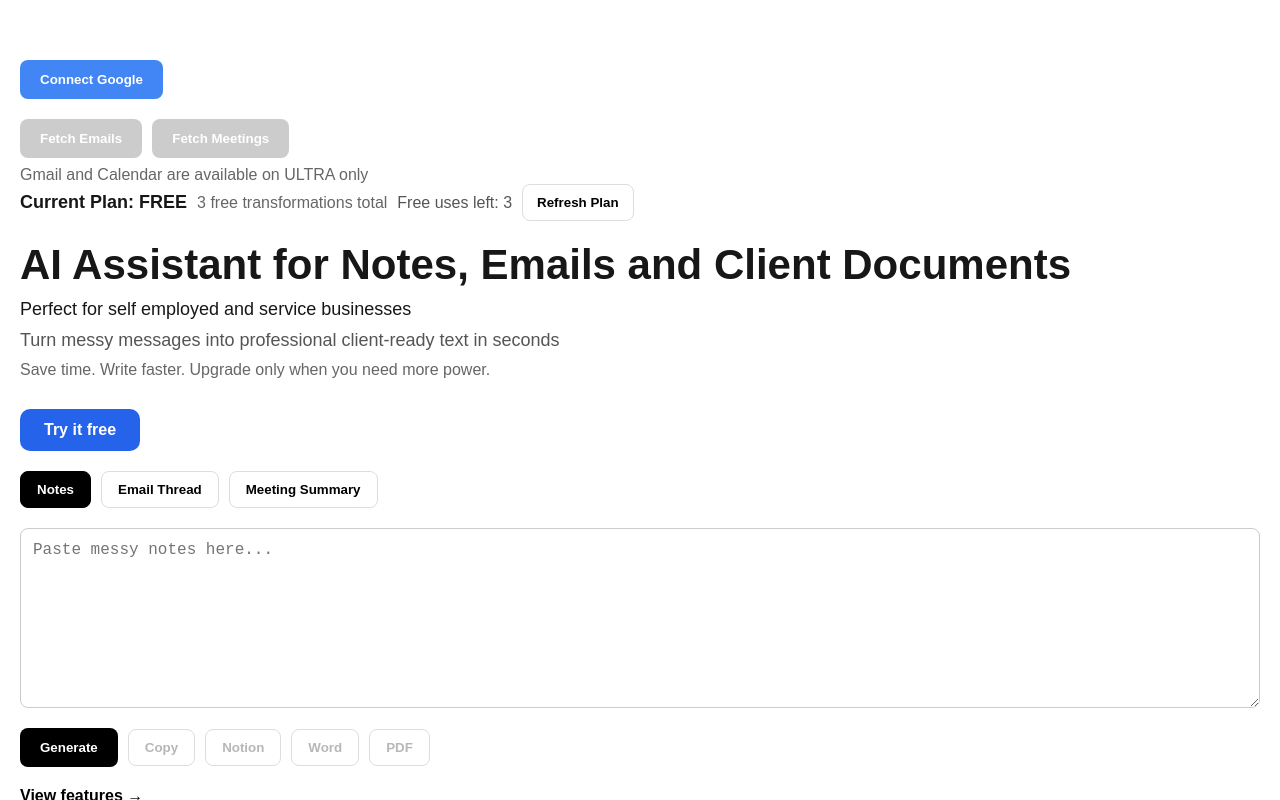
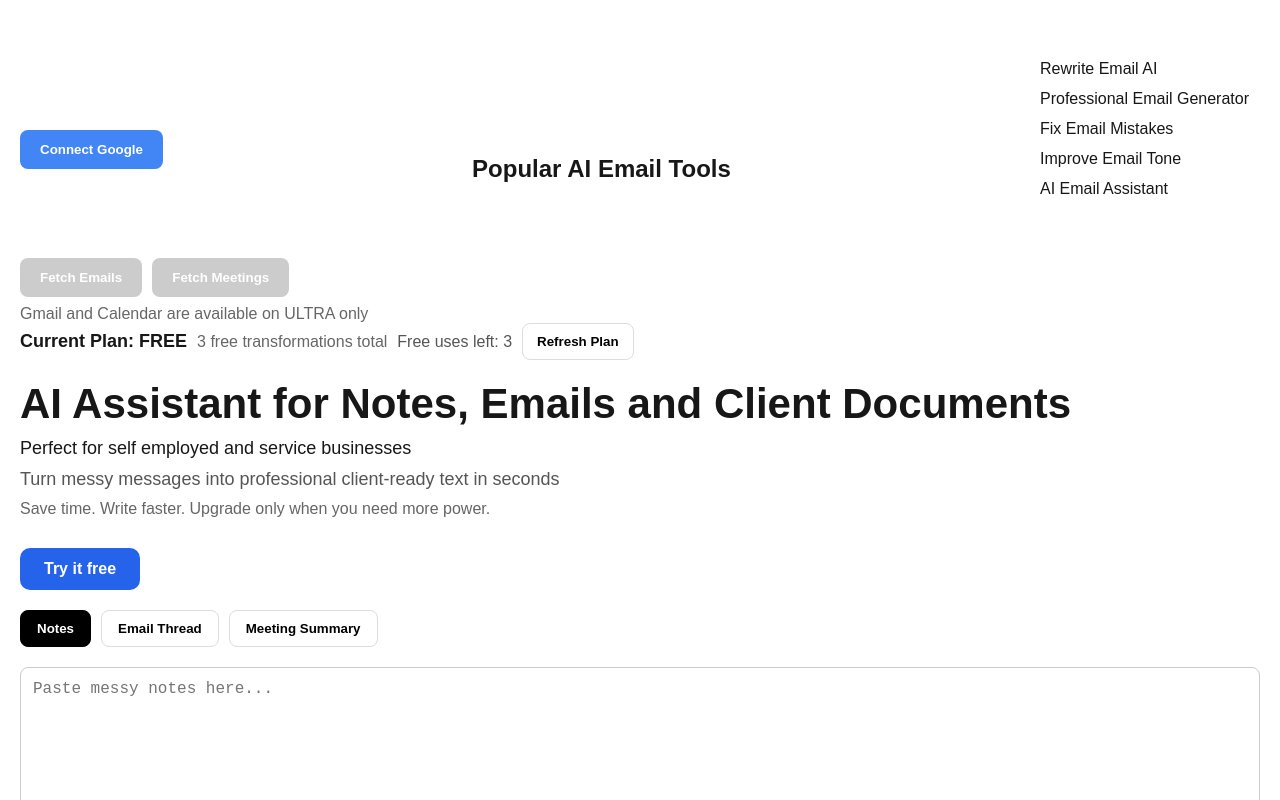
Before and after one commit to RobertFatu91/document-structurer-ai, a Next.js app: page / in a window 1280 px wide. Shown: the top 800 px of the page. Built offline with nearby package versions, Linux system fonts and the light colour scheme; no server answers.

Commit message:
seo links

```diff
--- a/app/page.js
+++ b/app/page.js
@@ -632,6 +632,24 @@ ${selectedEvent.description || "No description"}`;
           )}
         </div>
 
+      <h2 style={{ marginTop: "40px" }}>
+Popular AI Email Tools
+</h2>
+
+<div style={{
+  display: "grid",
+  gridTemplateColumns: "repeat(auto-fit, minmax(220px, 1fr))",
+  gap: "12px",
+  marginBottom: "40px"
+}}>
+
+<a href="/seo/rewrite-email">Rewrite Email AI</a>
+<a href="/seo/professional-email-generator">Professional Email Generator</a>
+<a href="/seo/fix-email-mistakes">Fix Email Mistakes</a>
+<a href="/seo/improve-email-tone">Improve Email Tone</a>
+<a href="/seo/ai-email-assistant">AI Email Assistant</a>
+
+</div>
 
       </div>
 
```
